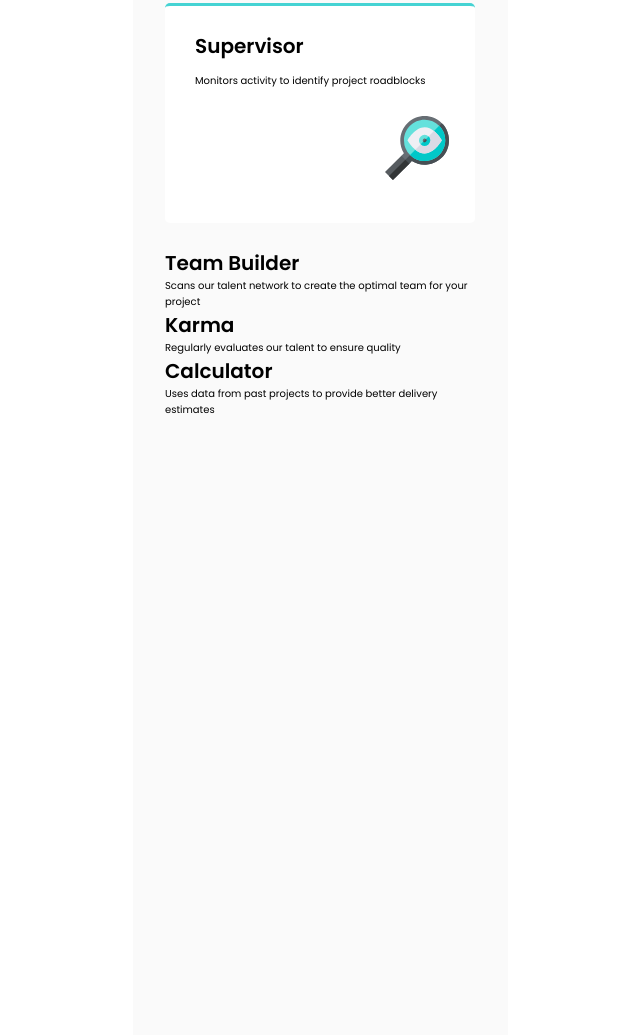
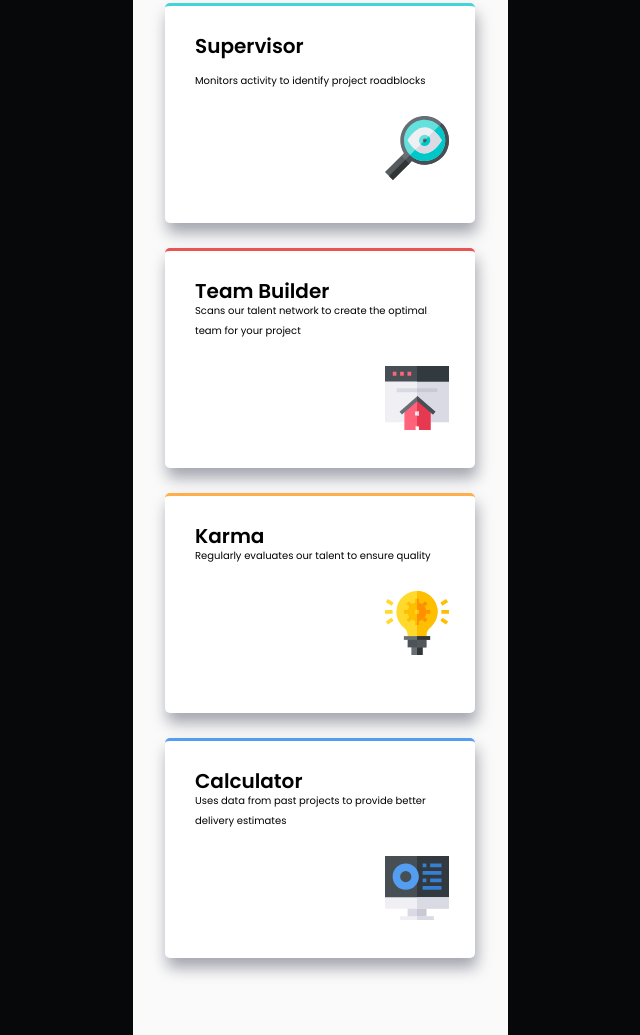
Before and after one commit to RosinskiPawel/four-card-feature-section-master, a plain HTML site: page index.html in a window 1280 px wide. Shown: the part 325-1360 px from the top of the page, without its empty margins (320-960 px from the left). Drawn offline with Linux system fonts and the light colour scheme.

Commit message:
shadows added

```diff
--- a/index.html
+++ b/index.html
@@ -32,16 +32,25 @@
               Scans our talent network to create the optimal team for your
               project
             </p>
+            <div class="picture">
+              <img src="images/icon-team-builder.svg" alt="builder" />
+            </div>
           </div>
           <div class="karma">
             <h1>Karma</h1>
             <p>Regularly evaluates our talent to ensure quality</p>
+            <div class="picture">
+              <img src="images/icon-karma.svg" alt="karma" />
+            </div>
           </div>
           <div class="calculator">
             <h1>Calculator</h1>
             <p>
               Uses data from past projects to provide better delivery estimates
             </p>
+            <div class="picture">
+              <img src="images/icon-calculator.svg" alt="calc" />
+            </div>
           </div>
         </div>
       </div>
--- a/style.css
+++ b/style.css
@@ -17,6 +17,7 @@
 html {
   font-size: 62.5%;
   font-family: 'Poppins', sans-serif;
+  background-color: rgb(7, 8, 9);
 }
 
 .body {
@@ -62,7 +63,10 @@ html {
   line-height: 25px;
   padding-bottom: 75px;
 }
-.supervisor {
+.supervisor,
+.builder,
+.karma,
+.calculator {
   width: 310px;
   height: 220px;
   background-color: white;
@@ -71,6 +75,16 @@ html {
   padding: 30px;
   line-height: 20px;
   margin-bottom: 25px;
+  box-shadow: 2px 10px 15px var(--Grayish-Blue);
+}
+.builder {
+  border-top-color: var(--red);
+}
+.karma {
+  border-top-color: var(--orange);
+}
+.calculator {
+  border-top-color: var(--blue);
 }
 .supervisor > h1 {
   padding-bottom: 15px;
```
